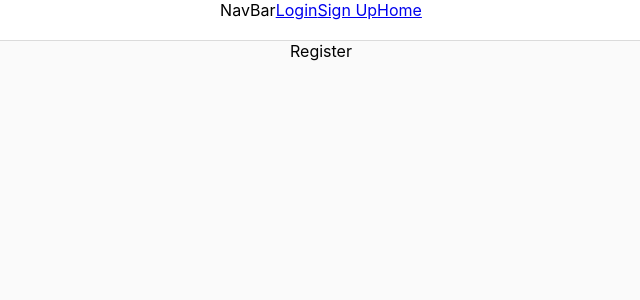
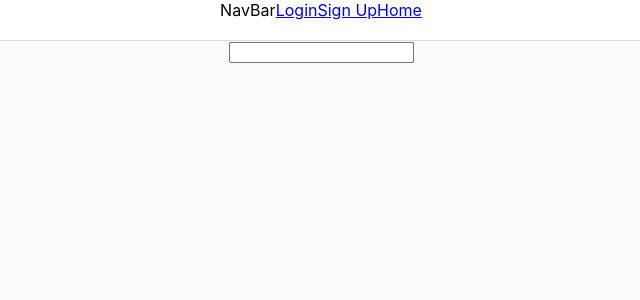
Before and after one commit to Build-Week-PTCT-Expat-Journal-3/front-end, a React (Create React App) app: page /register in a window 1280 px wide. Shown: the top 300 px of the page, without its empty margins (319-959 px from the left). Built offline with nearby package versions, Linux system fonts and the light colour scheme.

Commit message:
initial commit

```diff
--- a/src/components/Register.js
+++ b/src/components/Register.js
@@ -3,7 +3,11 @@ import React from 'react';
 export const Register = () => {
     return (
         <div>
-            Register
+            <form>
+                <label>
+                    <input />
+                </label>
+            </form>
         </div>
     )
 }
```
